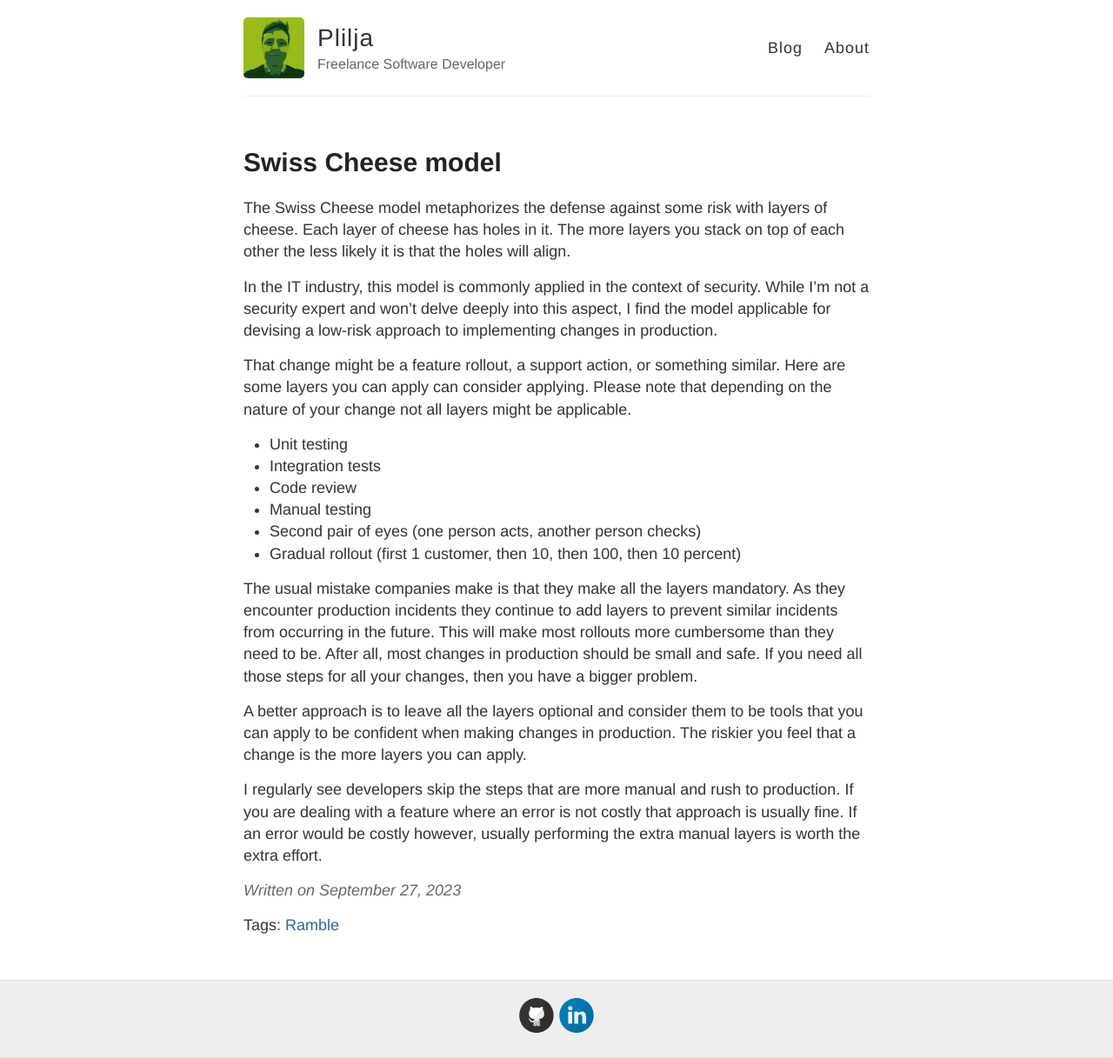
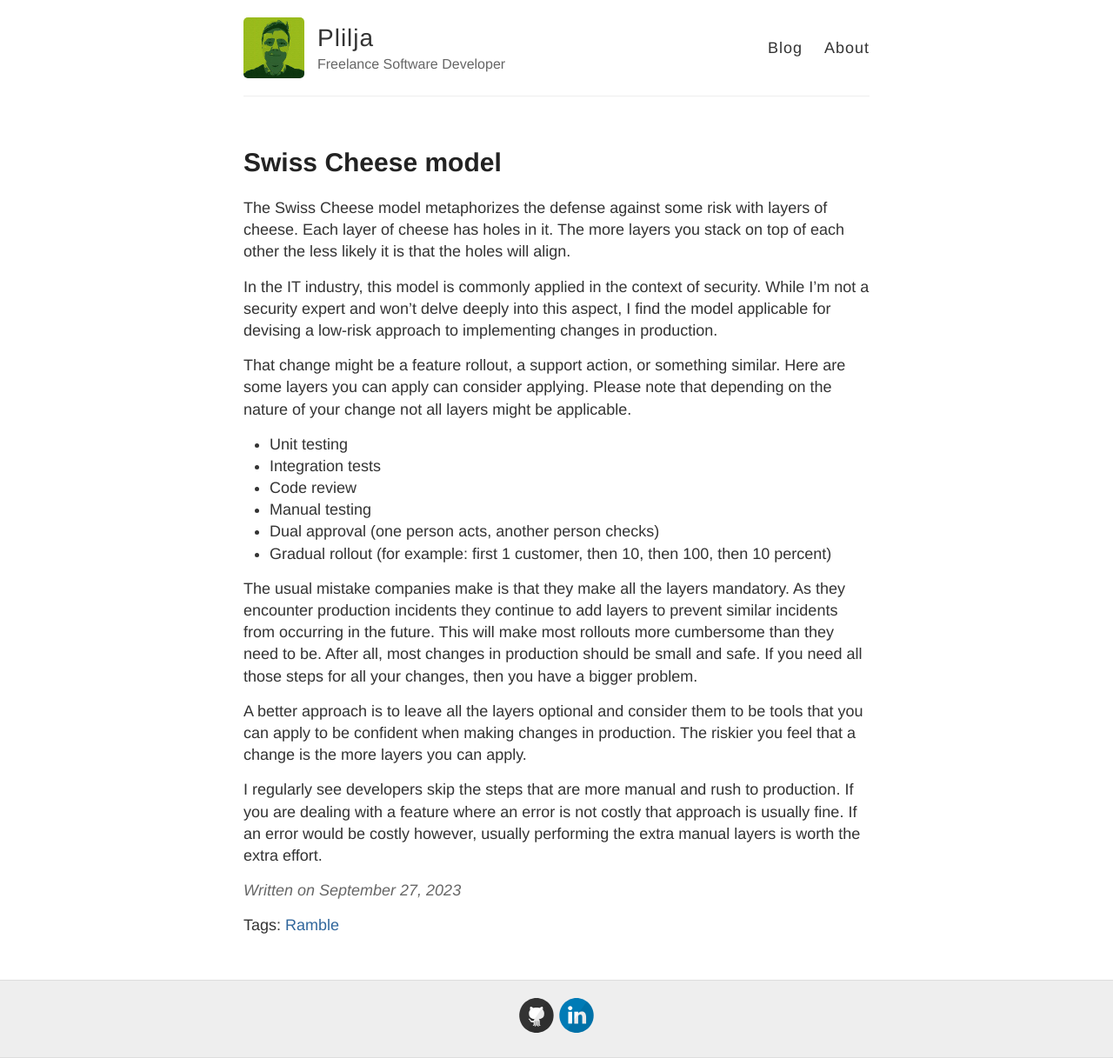
Before and after one commit to plilja/plilja.github.io, a Jekyll site: the page built from _posts/2023-09-27-swiss-cheese-model.md, in a window 1280 px wide. Shown: the whole page at 87% size. Built offline with Jekyll 4.4.1, drawn with Linux system fonts in a browser that asks for light colours.

Commit message:
Update post

```diff
--- a/_posts/2023-09-27-swiss-cheese-model.md
+++ b/_posts/2023-09-27-swiss-cheese-model.md
@@ -14,8 +14,8 @@ That change might be a feature rollout, a support action, or something similar.
 * Integration tests
 * Code review
 * Manual testing
-* Second pair of eyes (one person acts, another person checks)
-* Gradual rollout (first 1 customer, then 10, then 100, then 10 percent)
+* Dual approval (one person acts, another person checks)
+* Gradual rollout (for example: first 1 customer, then 10, then 100, then 10 percent)
 
 The usual mistake companies make is that they make all the layers mandatory. As they encounter production incidents they continue to add layers to prevent similar incidents from occurring in the future. This will make most rollouts more cumbersome than they need to be. After all, most changes in production should be small and safe. If you need all those steps for all your changes, then you have a bigger problem.
 
```
